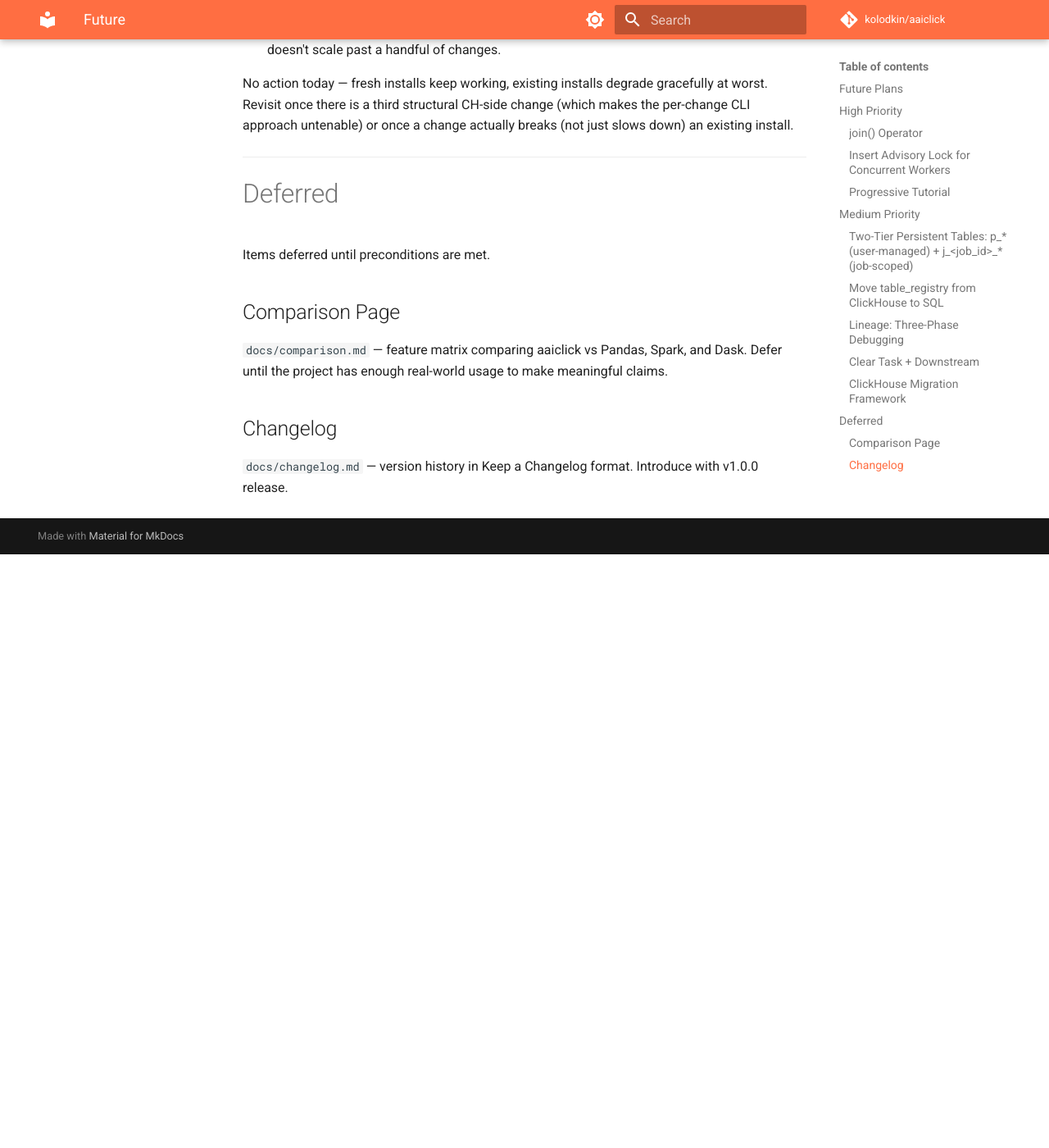
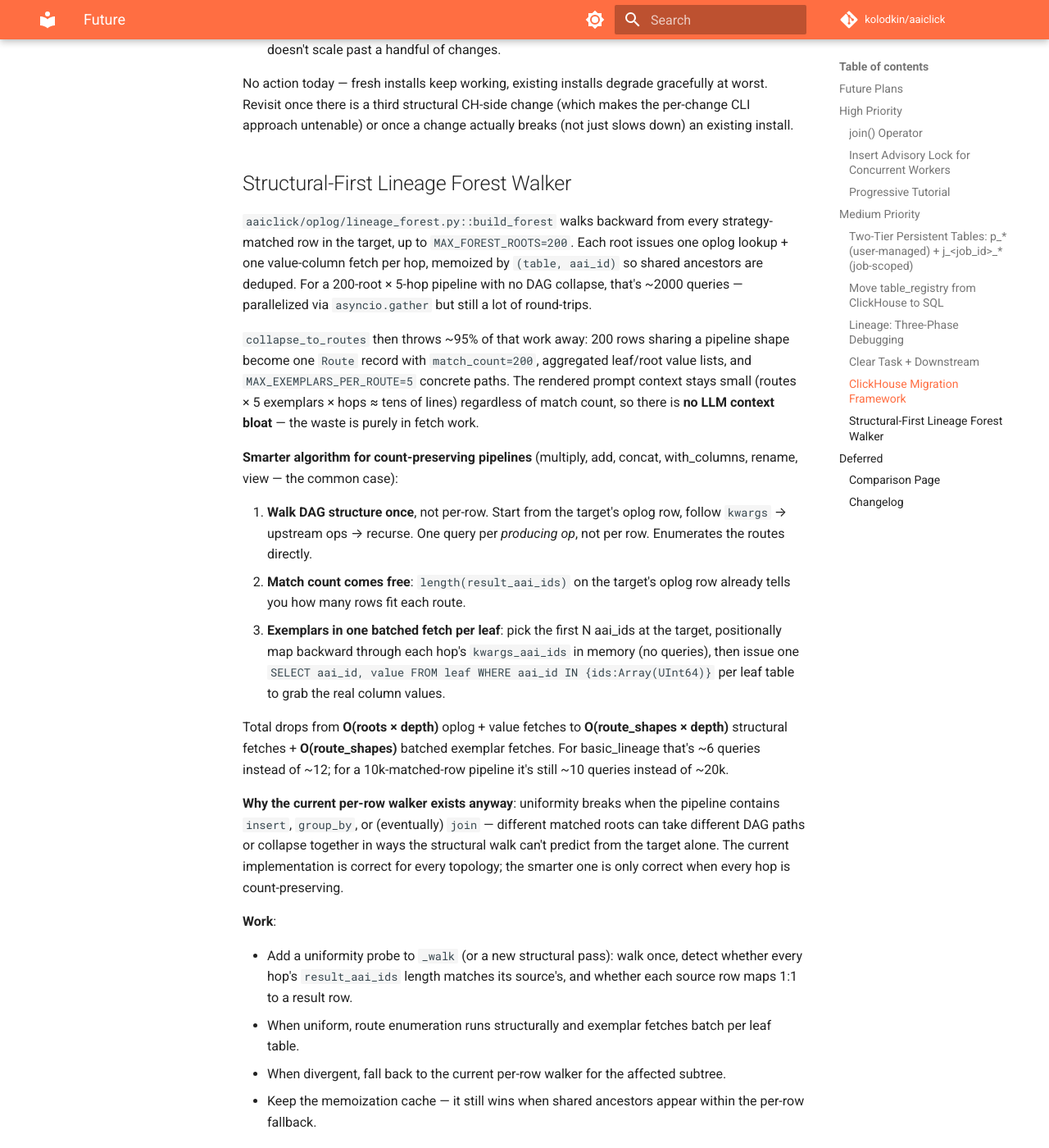
Before and after one commit to kolodkin/aaiclick, an MkDocs documentation site: the page built from docs/future.md, in a window 1280 px wide and 1400 px high, scrolled down 4431 px. Shown: the whole window at 82% size. Built offline with MkDocs 1.6.1 and Material for MkDocs 9.7.7, drawn with Linux system fonts in a browser that asks for light colours; comment, search, counter and statistics services are not loaded; before the commit the page ends 5107 px from its top, so only the background shows below that; some of the changed text lies outside the part shown.

Commit message:
docs: track the lineage forest fetch-vs-render cost asymmetry in future.md
build_forest walks O(roots × depth) oplog + value rows but
collapse_to_routes throws ~95% of that away — rendered prompt context
stays small regardless of match count, so there is no LLM context
bloat, only wasted fetch work. The route-collapse guarantee already
bounds what reaches the model.

Document the smarter structural-first walker for count-preserving
pipelines (walk DAG once, derive match counts from the target's
result_aai_ids, batch exemplar fetches per leaf), and why the current
per-row walker exists: uniformity breaks for insert / group_by /
join, so the smarter algorithm needs a uniformity probe with
fallback to the current walker per divergent subtree.

No code change. Revisit when a real pipeline's match set pushes the
current walker into noticeable latency.

```diff
--- a/docs/future.md
+++ b/docs/future.md
@@ -118,6 +118,31 @@ Also relevant: ClickHouse's own `ALTER TABLE` is limited — `MODIFY ORDER BY` c
 
 No action today — fresh installs keep working, existing installs degrade gracefully at worst. Revisit once there is a third structural CH-side change (which makes the per-change CLI approach untenable) or once a change actually breaks (not just slows down) an existing install.
 
+## Structural-First Lineage Forest Walker
+
+`aaiclick/oplog/lineage_forest.py::build_forest` walks backward from every strategy-matched row in the target, up to `MAX_FOREST_ROOTS=200`. Each root issues one oplog lookup + one value-column fetch per hop, memoized by `(table, aai_id)` so shared ancestors are deduped. For a 200-root × 5-hop pipeline with no DAG collapse, that's ~2000 queries — parallelized via `asyncio.gather` but still a lot of round-trips.
+
+`collapse_to_routes` then throws ~95% of that work away: 200 rows sharing a pipeline shape become one `Route` record with `match_count=200`, aggregated leaf/root value lists, and `MAX_EXEMPLARS_PER_ROUTE=5` concrete paths. The rendered prompt context stays small (routes × 5 exemplars × hops ≈ tens of lines) regardless of match count, so there is **no LLM context bloat** — the waste is purely in fetch work.
+
+**Smarter algorithm for count-preserving pipelines** (multiply, add, concat, with_columns, rename, view — the common case):
+
+1. **Walk DAG structure once**, not per-row. Start from the target's oplog row, follow `kwargs` → upstream ops → recurse. One query per *producing op*, not per row. Enumerates the routes directly.
+2. **Match count comes free**: `length(result_aai_ids)` on the target's oplog row already tells you how many rows fit each route.
+3. **Exemplars in one batched fetch per leaf**: pick the first N aai_ids at the target, positionally map backward through each hop's `kwargs_aai_ids` in memory (no queries), then issue one `SELECT aai_id, value FROM leaf WHERE aai_id IN {ids:Array(UInt64)}` per leaf table to grab the real column values.
+
+Total drops from **O(roots × depth)** oplog + value fetches to **O(route_shapes × depth)** structural fetches + **O(route_shapes)** batched exemplar fetches. For basic_lineage that's ~6 queries instead of ~12; for a 10k-matched-row pipeline it's still ~10 queries instead of ~20k.
+
+**Why the current per-row walker exists anyway**: uniformity breaks when the pipeline contains `insert`, `group_by`, or (eventually) `join` — different matched roots can take different DAG paths or collapse together in ways the structural walk can't predict from the target alone. The current implementation is correct for every topology; the smarter one is only correct when every hop is count-preserving.
+
+**Work**:
+
+- Add a uniformity probe to `_walk` (or a new structural pass): walk once, detect whether every hop's `result_aai_ids` length matches its source's, and whether each source row maps 1:1 to a result row.
+- When uniform, route enumeration runs structurally and exemplar fetches batch per leaf table.
+- When divergent, fall back to the current per-row walker for the affected subtree.
+- Keep the memoization cache — it still wins when shared ancestors appear within the per-row fallback.
+
+No action today. Revisit when a strategy match set pushes the per-row walker into noticeable latency (> ~1s of fetch time on chdb, or > ~5s on remote ClickHouse) on a real pipeline. The `MAX_FOREST_ROOTS=200` cap buys breathing room until then.
+
 ---
 
 # Deferred
```
